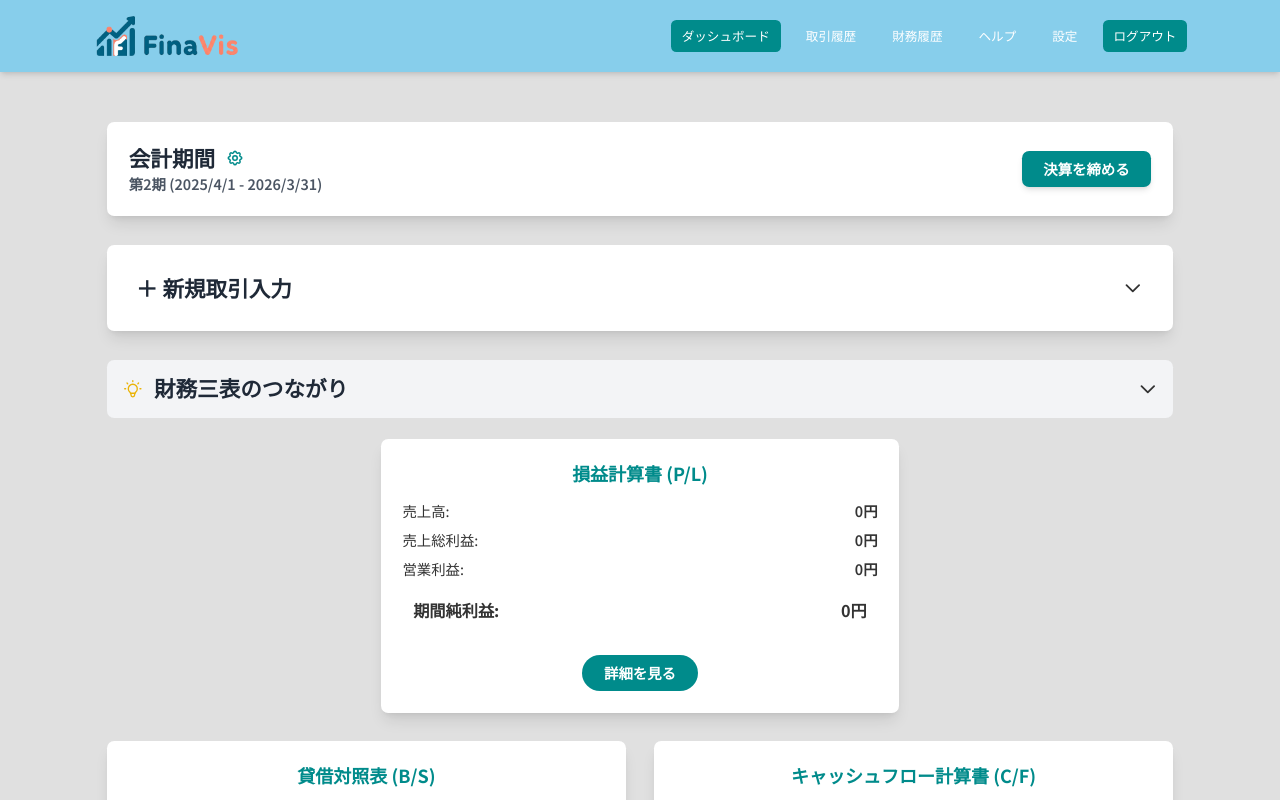
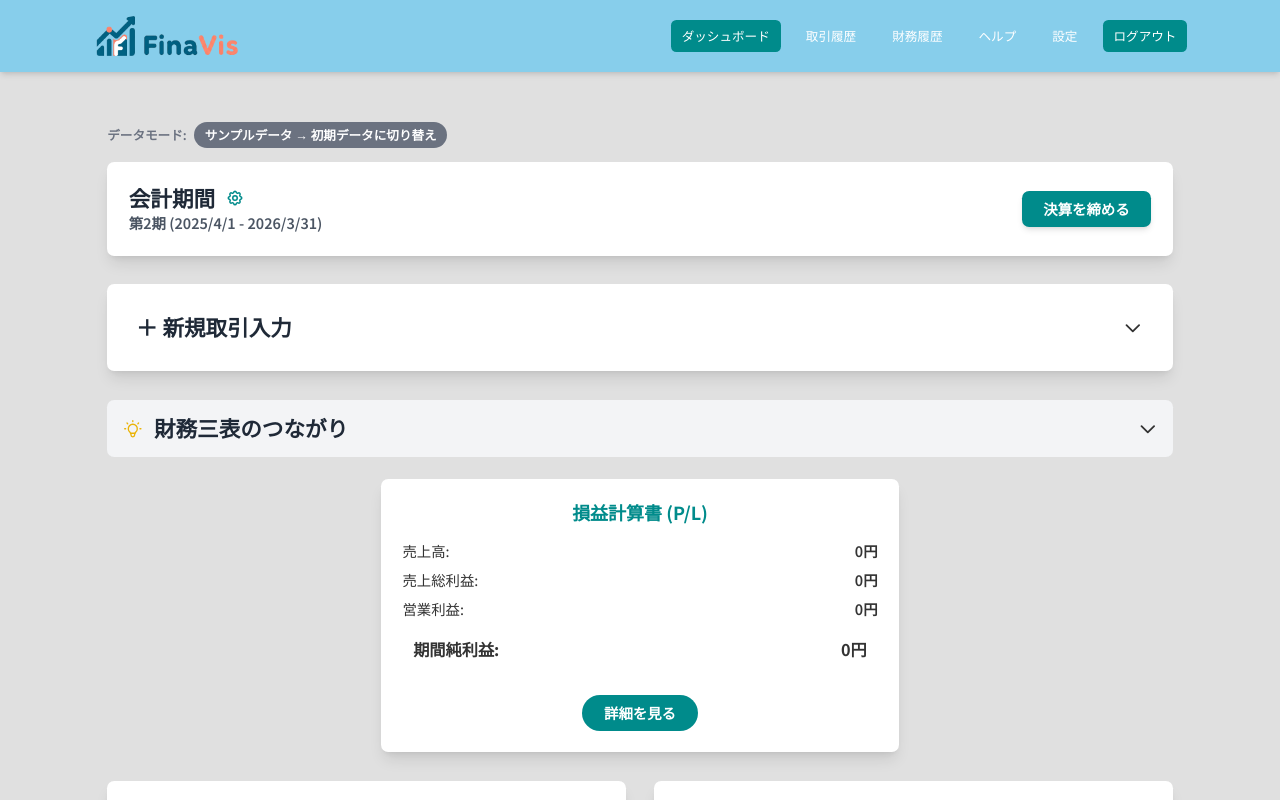
Before and after one commit to hiroba-develop/FinaVis_Demo, a React (Vite) app: page /login in a window 1280 px wide. Both pictures are taken after a click on the button "デモを開始する（サンプルデータ）". Shown: the top 800 px of the page. Built offline with nearby package versions, Linux system fonts and the light colour scheme.

Commit message:
サンプルデータと初期データの画面切り替えを可能にした

```diff
--- a/src/contexts/DemoOptionsContext.tsx
+++ b/src/contexts/DemoOptionsContext.tsx
@@ -1,8 +1,11 @@
-import { createContext, useContext, useState, type ReactNode, useEffect } from 'react';
+import { createContext, useContext, useState, type ReactNode, useEffect, useCallback } from 'react';
+import { useFiscalPeriod } from './FiscalPeriodContext';
+import { useHistory } from './HistoryContext';
 
 interface DemoOptionsContextType {
   useSampleData: boolean;
   setUseSampleData: (use: boolean) => void;
+  toggleDemoData: () => void;
 }
 
 const DemoOptionsContext = createContext<DemoOptionsContextType | undefined>(undefined);
@@ -14,6 +17,9 @@ export const DemoOptionsProvider = ({ children }: { children: ReactNode }) => {
     return storedValue !== null ? JSON.parse(storedValue) : true;
   });
 
+  const { resetFiscalPeriod, setStartDate } = useFiscalPeriod();
+  const { clearHistory } = useHistory();
+
   useEffect(() => {
     localStorage.setItem('useSampleData', JSON.stringify(useSampleData));
   }, [useSampleData]);
@@ -22,7 +28,25 @@ export const DemoOptionsProvider = ({ children }: { children: ReactNode }) => {
     setUseSampleDataState(use);
   };
 
-  const value = { useSampleData, setUseSampleData };
+  const toggleDemoData = useCallback(() => {
+    const newUseSampleData = !useSampleData;
+    setUseSampleDataState(newUseSampleData);
+
+    // Reset all related states
+    resetFiscalPeriod();
+    clearHistory();
+
+    // If switching to sample data, set its specific start date
+    if (newUseSampleData) {
+      const sampleStartDate = new Date(Date.UTC(2024, 3, 1)); // April 1st
+      setStartDate(sampleStartDate);
+    }
+    // If switching to initial data, the resetFiscalPeriod() call will
+    // automatically trigger the settings modal because startDate will be null.
+
+  }, [useSampleData, resetFiscalPeriod, clearHistory, setStartDate]);
+
+  const value = { useSampleData, setUseSampleData, toggleDemoData };
 
   return (
     <DemoOptionsContext.Provider value={value}>
--- a/src/contexts/HistoryContext.tsx
+++ b/src/contexts/HistoryContext.tsx
@@ -13,6 +13,7 @@ export interface HistoricalData {
 interface HistoryContextType {
   history: HistoricalData[];
   addHistoricalData: (data: HistoricalData) => void;
+  clearHistory: () => void;
 }
 
 const HistoryContext = createContext<HistoryContextType | undefined>(undefined);
@@ -24,7 +25,11 @@ export const HistoryProvider = ({ children }: { children: ReactNode }) => {
     setHistory(prevHistory => [...prevHistory, data]);
   }, []);
 
-  const value = { history, addHistoricalData };
+  const clearHistory = useCallback(() => {
+    setHistory([]);
+  }, []);
+
+  const value = { history, addHistoricalData, clearHistory };
 
   return (
     <HistoryContext.Provider value={value}>
--- a/src/pages/Dashboard.tsx
+++ b/src/pages/Dashboard.tsx
@@ -3,6 +3,7 @@ import { Link } from 'react-router-dom';
 import { useTransactions } from '../contexts/TransactionContext';
 import { useFiscalPeriod } from '../contexts/FiscalPeriodContext'; // FiscalPeriodContextをインポート
 import { useHistory } from '../contexts/HistoryContext'; // useHistoryをインポート
+import { useDemoOptions } from '../contexts/DemoOptionsContext'; // useDemoOptionsをインポート
 import TransactionForm from '../components/TransactionForm';
 import SimpleTransactionForm from '../components/SimpleTransactionForm';
 
@@ -37,6 +38,7 @@ const Dashboard: React.FC = () => {
   const { transactions, balanceSheet, incomeStatement, cashFlowStatement, addTransaction, accountsMaster, recordClosingBalanceSheet } = useTransactions();
   const { periodString, advanceToNextPeriod, startDate, endDate, openSettingsModal } = useFiscalPeriod(); // advanceToNextPeriodを取得
   const { addHistoricalData } = useHistory(); // addHistoricalDataを取得
+  const { useSampleData, toggleDemoData } = useDemoOptions(); // toggleDemoDataを取得
   const [isFormOpen, setIsFormOpen] = useState(false);
   const [formType, setFormType] = useState<'simple' | 'journal'>('simple');
   const [isExplanationOpen, setIsExplanationOpen] = useState(false);
@@ -182,6 +184,17 @@ const Dashboard: React.FC = () => {
 
   return (
     <div className="container mx-auto px-2 sm:px-4 py-8">
+      {/* --- Data Mode Switcher --- */}
+      <div className="mb-4 text-left">
+        <span className="text-sm font-semibold text-gray-500 mr-2">データモード:</span>
+        <button
+          onClick={toggleDemoData}
+          className="text-sm text-white bg-gray-500 hover:bg-gray-600 font-semibold py-1 px-3 rounded-full transition-colors"
+        >
+          {useSampleData ? 'サンプルデータ → 初期データに切り替え' : '初期データ → サンプルデータに切り替え'}
+        </button>
+      </div>
+
       {/* --- Fiscal Period Display --- */}
       <div className="bg-white rounded-lg shadow-lg mb-8 p-4 md:p-6 flex flex-col sm:flex-row justify-between sm:items-center gap-4">
         <div>
```
Also changed, not shown: src/App.tsx (+6 -6 lines).
